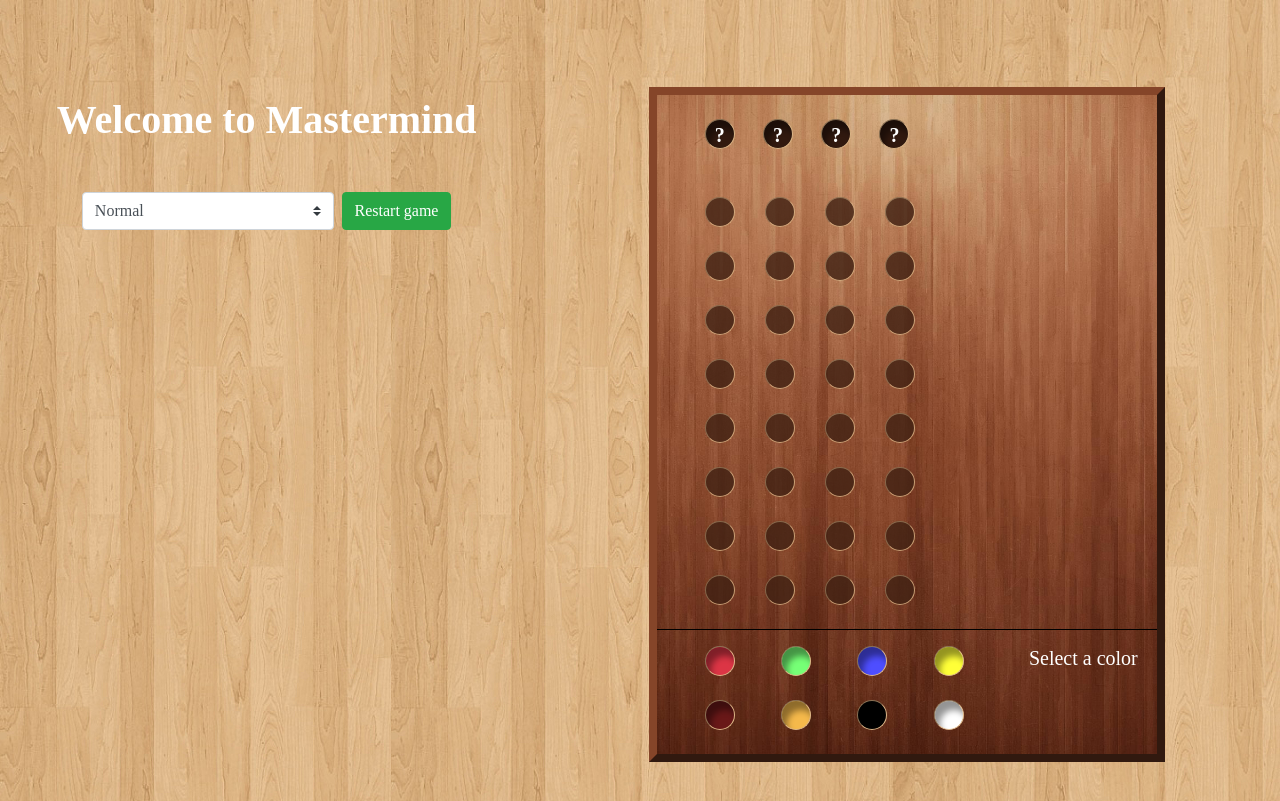
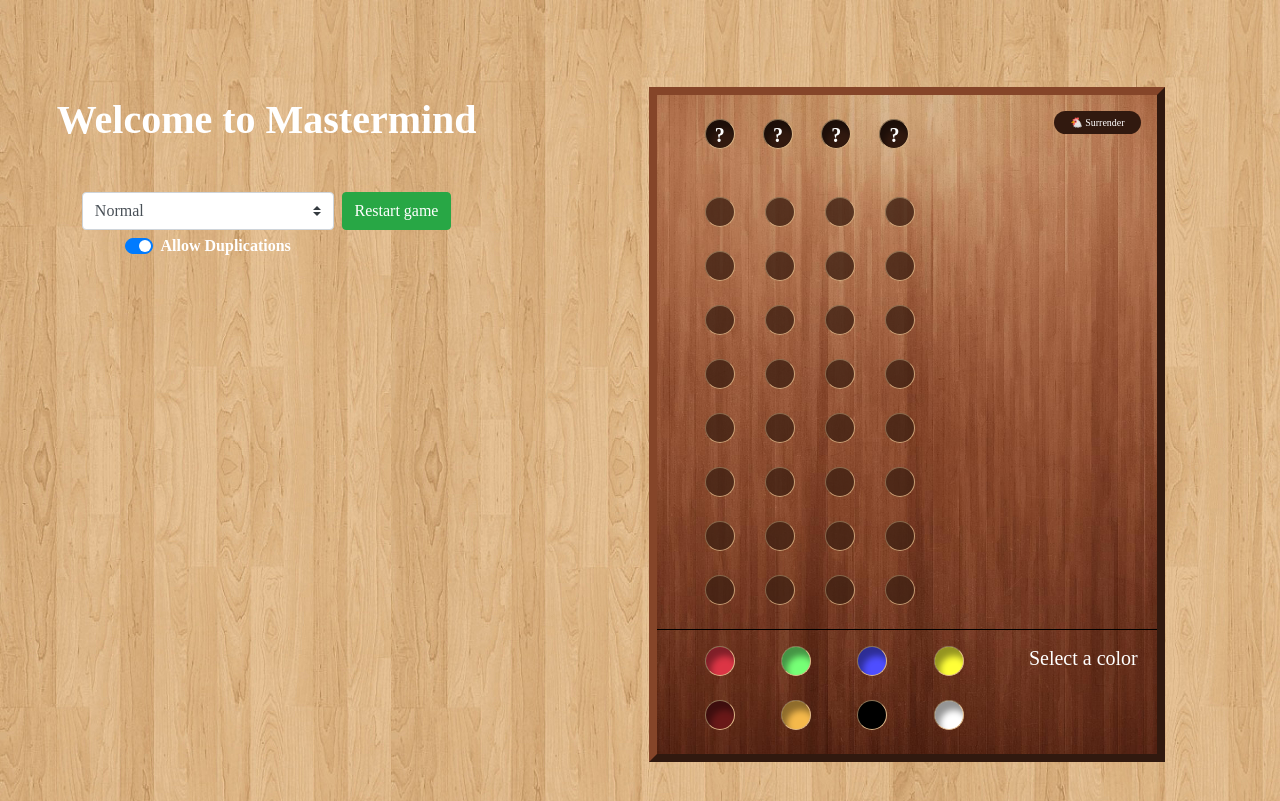
Before and after one commit to WilsonAlmonte/mastermind-game, a Vue app: page / in a window 1280 px wide. Built offline with nearby package versions, Linux system fonts and the light colour scheme; a web font is replaced by a local one.

Commit message:
Finished game

```diff
--- a/public/index.html
+++ b/public/index.html
@@ -8,7 +8,7 @@
   <link rel="icon" href="<%= BASE_URL %>favicon.ico">
   <link rel="preconnect" href="https://fonts.gstatic.com">
   <link href="https://fonts.googleapis.com/css2?family=Goldman:wght@400;700&display=swap" rel="stylesheet">
-  <title><%= htmlWebpackPlugin.options.title %></title>
+  <title>Mastermind</title>
 </head>
 
 <body>
--- a/src/App.vue
+++ b/src/App.vue
@@ -9,9 +9,12 @@
                     <div class="d-flex justify-content-center">
                         <div class="w-50 mr-2">
                             <b-form-select
-                                v-model="selected"
+                                v-model="selectedMode"
                                 :options="options"
                             ></b-form-select>
+                            <b-check switch button-variant="success" v-model="selectedDuplicationOption" class="mt-1">
+                                <b>Allow Duplications</b>
+                            </b-check>
                         </div>
                         <div>
                             <b-btn variant="success" @click="restartGame">
@@ -22,6 +25,7 @@
                 </b-col>
                 <b-col cols="12" md="7">
                     <mastermind
+                        :allowDuplications="allowDuplications"
 						:codeLength="codeLength"
                         @game-ended="onGameEnded"
                         :key="gameKey"
@@ -45,8 +49,11 @@ export default class App extends Vue {
     public gameKey: number = 0;
     public validationMsg = " ";
     codeLength: number = 4;
+    selectedMode: number = 4;
 
-    selected: number = 4;
+    allowDuplications:boolean = true;
+    selectedDuplicationOption:boolean = true;
+
     options: any[] = [
         { value: 4, text: "Normal" },
         { value: 6, text: "Hard" },
@@ -65,12 +72,13 @@ export default class App extends Vue {
 
     restartGame() {
         this.gameKey++;
-        this.codeLength = this.selected;
+        this.codeLength = this.selectedMode;
+        this.allowDuplications = this.selectedDuplicationOption;
     }
 
     notifyLose() {
         this.$bvModal
-            .msgBoxOk("You lost but, come on, try again", {
+            .msgBoxConfirm("You lost but, come on, try again", {
                 title: "Actually you were too close :3",
                 size: "md",
                 okTitle: "Sure",
@@ -90,7 +98,7 @@ export default class App extends Vue {
 
     notifySuccess() {
         this.$bvModal
-            .msgBoxOk(
+            .msgBoxConfirm(
                 "Congratulations, you've eaten our candies, now, test you luck again",
                 {
                     title: "Congratulations",
@@ -100,6 +108,7 @@ export default class App extends Vue {
                     cancelTitle: "Not",
                     okVariant: "success",
                     headerClass: "p-2 border-bottom-0",
+                    hideHeaderClose: false,
                     footerClass: "p-2 border-top-0",
                     centered: true,
                 }
--- a/src/components/Mastermind.vue
+++ b/src/components/Mastermind.vue
@@ -7,6 +7,11 @@
                         :gameEnded="gameEnded"
                         :codePegs="hiddenCodes"
                     ></hidden-code>
+                </b-col>
+                <b-col cols="3">
+                    <div class="pt-3 pr-3">
+                        <b-btn size="sm" @click="surrender" style="font-size:10px" class="w-100 btn-try"> 🐔 Surrender </b-btn>
+                    </div>
                 </b-col>
             </b-row>
             <selection-board
@@ -45,7 +50,7 @@ import SelectionBoard from "@/components/SelectionBoard.vue";
 import { CodePeg } from "@/core";
 import ColorOptions from "@/components/ColorOptions.vue";
 import OptionCodePeg from "@/components/OptionCodePeg.vue";
-import {Mastermind} from '@/core'
+import { Mastermind } from "@/core";
 
 @Component({
     components: {
@@ -56,36 +61,43 @@ import {Mastermind} from '@/core'
     },
 })
 export default class MastermindComponent extends Vue {
+    @Prop()
+    codeLength: number;
 
     @Prop()
-    codeLength:number;
+    allowDuplications: boolean;
 
     hiddenCodes: CodePeg[] = [];
-	selectedColor: number = -1;
-    gameCore?:Mastermind = null;
-    gameEnded:boolean = false;
+    selectedColor: number = -1;
+    gameCore?: Mastermind = null;
+    gameEnded: boolean = false;
 
     loadGame() {
         let index = 0;
         while (index < this.codeLength) {
             this.hiddenCodes.push(this.generateRandomCode());
             index++;
-		}
-		this.gameCore = new Mastermind(this.hiddenCodes);
+        }
+        this.gameCore = new Mastermind(this.hiddenCodes);
     }
 
     mounted() {
         this.loadGame();
     }
 
-    onLastTryMade(){
+    onLastTryMade() {
         this.gameEnded = true;
-        this.$emit('game-ended', false);
+        this.$emit("game-ended", false);
     }
 
-    onGameWon(){
+    surrender(){
         this.gameEnded = true;
-        this.$emit('game-ended', true);
+        this.$emit("game-ended", false);
+    }
+
+    onGameWon() {
+        this.gameEnded = true;
+        this.$emit("game-ended", true);
     }
 
     get colorIsSelected() {
@@ -95,8 +107,20 @@ export default class MastermindComponent extends Vue {
     generateRandomCode() {
         const min = CodePeg.Red;
         const max = CodePeg.Black;
-        const random = Math.floor(Math.random() * (+max + 1 - +min)) + +min;
-        return random;
+        let random = -1;
+        random = Math.floor(Math.random() * (+max + 1 - +min)) + +min;
+
+        if (this.allowDuplications) {
+            return random;
+        } else {
+            while (
+                this.hiddenCodes.length != 0 &&
+                this.hiddenCodes.some((x) => x == random)
+            ) {
+                random = Math.floor(Math.random() * (+max + 1 - +min)) + +min;
+            }
+            return random;
+        }
     }
 }
 </script>
--- a/src/components/SelectionBoard.vue
+++ b/src/components/SelectionBoard.vue
@@ -1,8 +1,8 @@
 <template>
-    <div class="pl-5 mt-5">
+    <div class="pl-5  mt-5">
         <selection-row
             :key="key"
-            @game-won="$emit('game-won')"
+            @game-won="onGameWon"
             v-for="(attempt, key) in attempts"
             :codeLength="codeLength"
             :selectedColor="selectedColor"
@@ -43,11 +43,17 @@ export default class SelectionBoard extends Vue {
         this.loadGuesses();
     }
 
-    onAttemptMade(attemptIndex:number){
+    onGameWon(attemptIndex:number){
+        this.$emit('game-won');
+
+        this.onAttemptMade(attemptIndex, true)
+    }
+
+    onAttemptMade(attemptIndex:number, isGameWinner:boolean = false){
         this.attempts[attemptIndex] = true;
         this.actualAttempt--;
 
-        if(this.actualAttempt < 0){
+        if(this.actualAttempt < 0 && !isGameWinner){
             this.$emit('last-try-made');
         }
     }
--- a/src/components/SelectionRow.vue
+++ b/src/components/SelectionRow.vue
@@ -85,11 +85,14 @@ export default class SelectionRow extends Vue {
 
     tryAttempt(){
         this.results = this.mastermind.getHints(this.guess);
-        this.$emit('attempt-made',this.attempt);
 
         if(this.results.length == 4 && !this.results.some(x => x != ResultPeg.Black)){
-            this.$emit('game-won');
+            this.$emit('game-won', this.attempt);
         }
+        else{
+            this.$emit('attempt-made',this.attempt);
+        }
+
 
     }
 
--- a/src/core/enum/codePeg.enum.ts
+++ b/src/core/enum/codePeg.enum.ts
@@ -5,9 +5,8 @@ enum CodePeg{
     Yellow,
     Brown,
     Orange,
+    Black,
     White,
-    Black
-
 }
 
 export default CodePeg;
```
Also changed, not shown: 1 other file (tests, documents, lock files or other folders).
